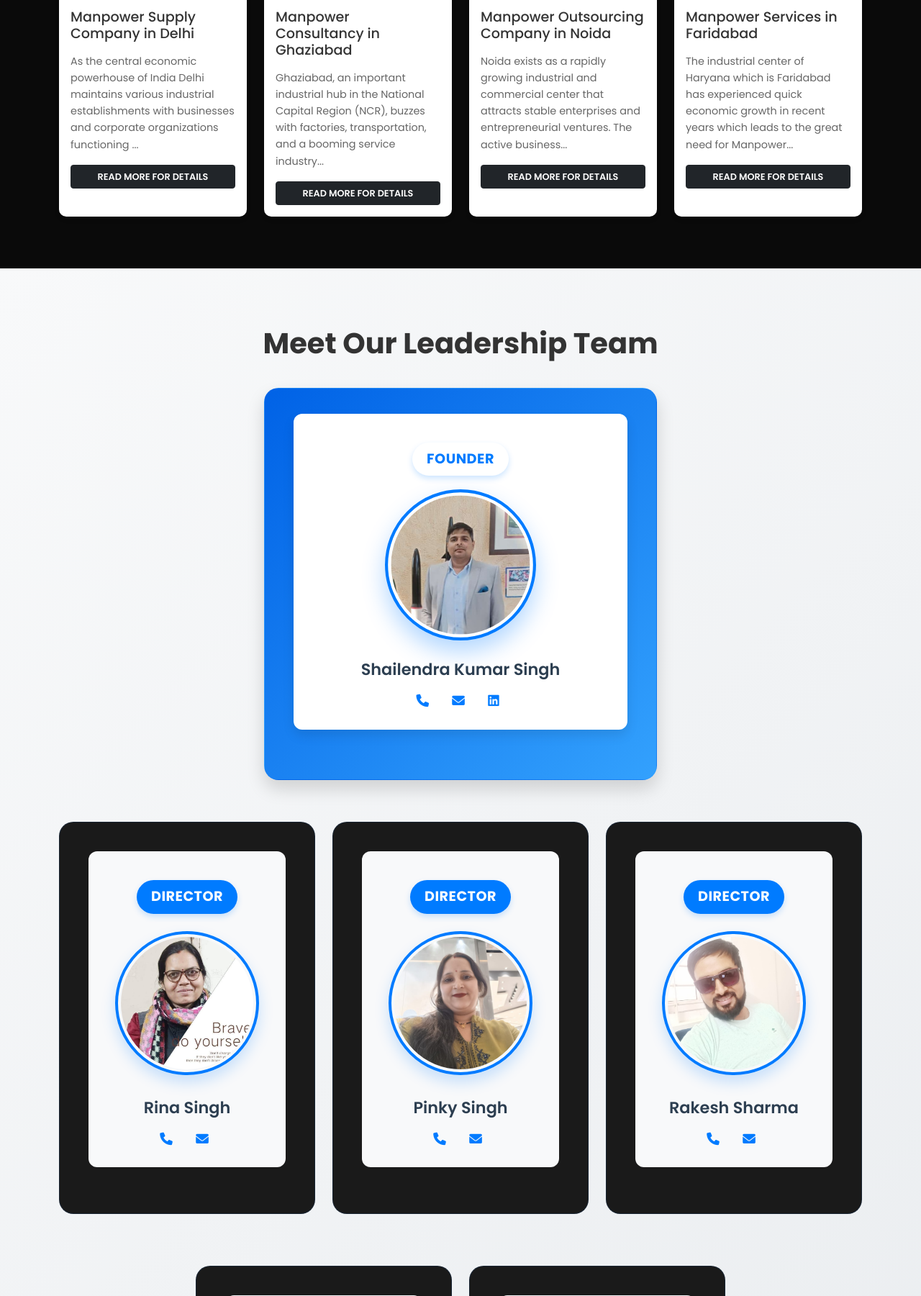
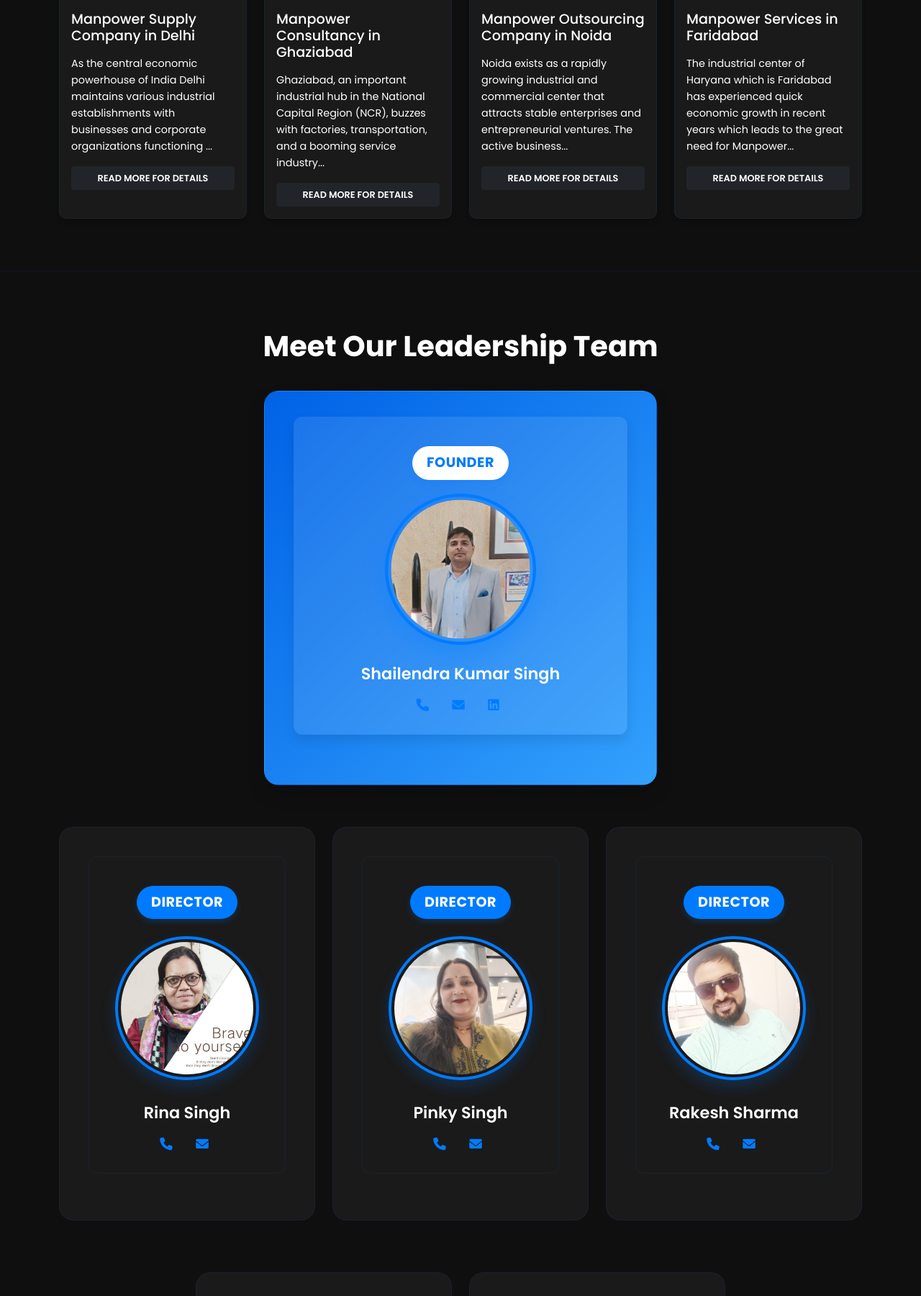
Before and after one commit to pratikonly/DevtriSeczone, a Flask app: page / in a window 1280 px wide. Shown: the part 2514-4315 px from the top of the page at 72% size. Run offline with Flask 3, Linux system fonts and the light colour scheme.

Commit message:
Enforce dark theme across all website sections: statistics, blog cards, team section, and contact page.  Improved styling and color consistency for a unified dark mode experience.
Replit-Commit-Author: Agent
Replit-Commit-Session-Id: 40d2b48e-46ee-418c-8933-203de220964b
Replit-Commit-Screenshot-Url: https://storage.googleapis.com/screenshot-production-us-central1/af6a6090-154d-4363-9285-3f8022feea58/8016d282-840e-4a75-9286-5a823c7f897b.jpg

```diff
--- a/static/css/style.css
+++ b/static/css/style.css
@@ -2,7 +2,7 @@
 :root {
     --primary-color: #007bff;
     --secondary-color: #6c757d;
-    --dark-bg: #0a0a0a;
+    --dark-bg: #100f0f;
     --light-text: #ffffff;
     --card-bg: #1a1a1a;
     --hover-color: #0056b3;
@@ -368,12 +379,12 @@ body {
 section h2 {
     font-size: 2.5rem;
     font-weight: bold;
-    color: #333;
+    color: var(--light-text);
     margin-bottom: 1rem;
 }
 
 section p.text-center {
-    color: #666;
+    color: var(--light-text);
     max-width: 800px;
     margin: 0 auto 3rem;
 }
@@ -413,20 +424,22 @@ section p.text-center {
 
 .form-label {
     font-weight: 600;
-    color: #333;
+    color: var(--light-text);
 }
 
 .blog-card {
-    background: white;
+    background: var(--card-bg);
     border-radius: 10px;
-    box-shadow: 0 4px 6px rgba(0,0,0,0.1);
+    box-shadow: 0 4px 6px rgba(0,0,0,0.2);
     padding: 1rem;
     height: 100%;
     transition: transform 0.3s ease;
+    border: 1px solid rgba(0, 123, 255, 0.1);
 }
 
 .blog-card:hover {
     transform: translateY(-10px);
+    border-color: var(--primary-color);
 }
 
 .blog-card img {
@@ -436,12 +449,12 @@ section p.text-center {
 
 .blog-card h4 {
     font-size: 1.2rem;
-    color: #333;
+    color: var(--light-text);
     margin-bottom: 1rem;
 }
 
 .blog-card p {
-    color: #666;
+    color: var(--light-text);
     font-size: 0.9rem;
     margin-bottom: 1rem;
 }
@@ -454,8 +467,13 @@ section p.text-center {
 }
 
 .team-section {
-    background: linear-gradient(135deg, #f8f9fa 0%, #e9ecef 100%);
+    background: var(--dark-bg);
     padding: 80px 0;
+    border-top: 1px solid rgba(0, 123, 255, 0.1);
+}
+
+.team-section h2 {
+    color: var(--light-text);
 }
 
 .team-member-img {
@@ -572,32 +590,31 @@ section p.text-center {
     text-align: center;
     padding: 1.5rem;
     border-radius: 12px;
-    background: #f8f9fa;
+    background: var(--card-bg);
     transition: all 0.3s ease;
     margin-bottom: 1.5rem;
+    border: 1px solid rgba(0, 123, 255, 0.1);
 }
 
-.founder-card .team-member {
-    transform: translateY(-5px);
-    background: white;
-    box-shadow: 0 8px 16px rgba(0,0,0,0.1);
+.team-member:hover {
+    border-color: var(--primary-color);
 }
 
 .team-member h4 {
-    color: #2c3e50;
+    color: var(--light-text);
     font-size: 1.4rem;
     margin-bottom: 0.75rem;
     font-weight: 600;
 }
 
 .team-member p {
-    color: #666;
+    color: var(--light-text);
     margin-bottom: 0.75rem;
     font-size: 1.1rem;
 }
 
 .team-member i {
-    color: #007bff;
+    color: var(--primary-color);
     margin-right: 0.5rem;
     font-size: 1.1rem;
 }
```
Also changed, not shown: other parts of static/css/style.css (+21 -10 lines).
